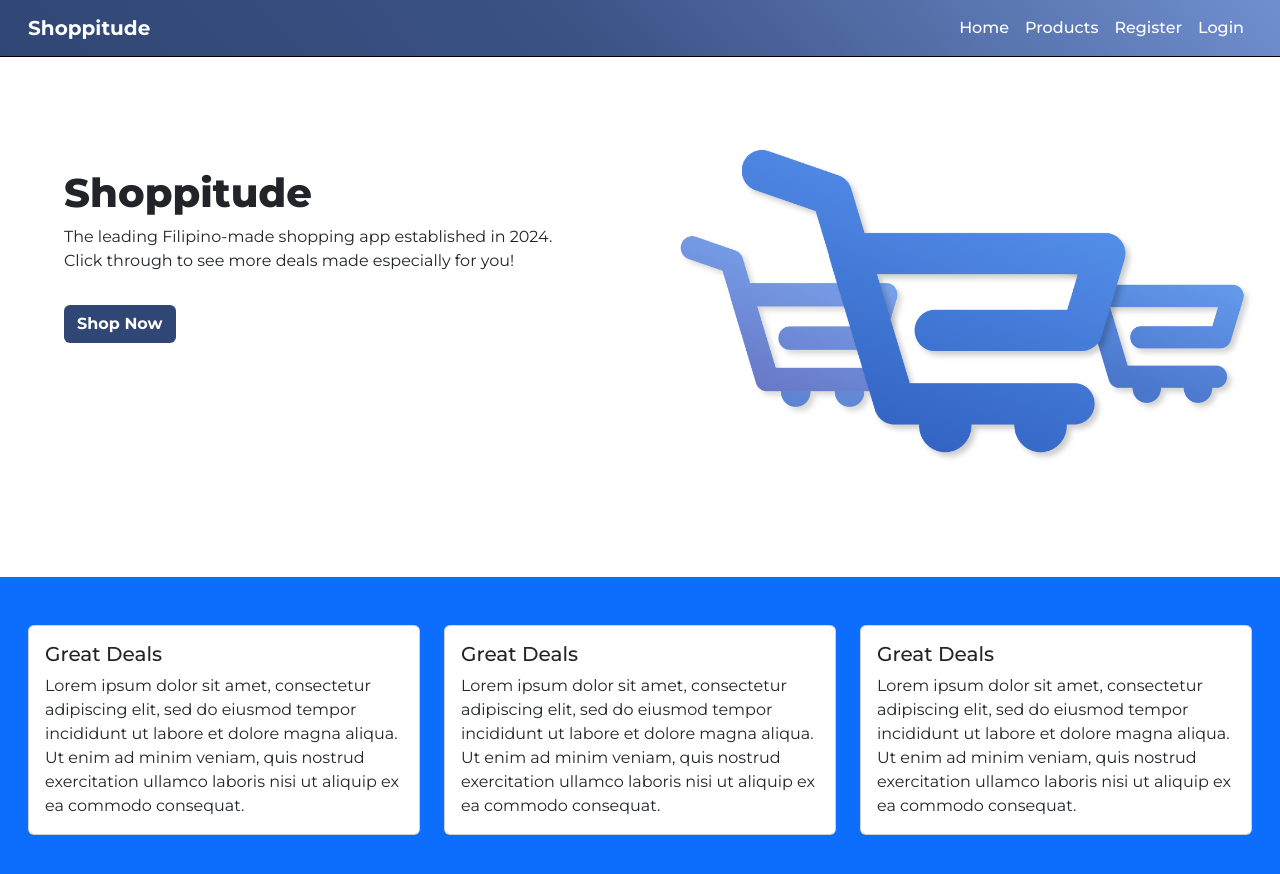
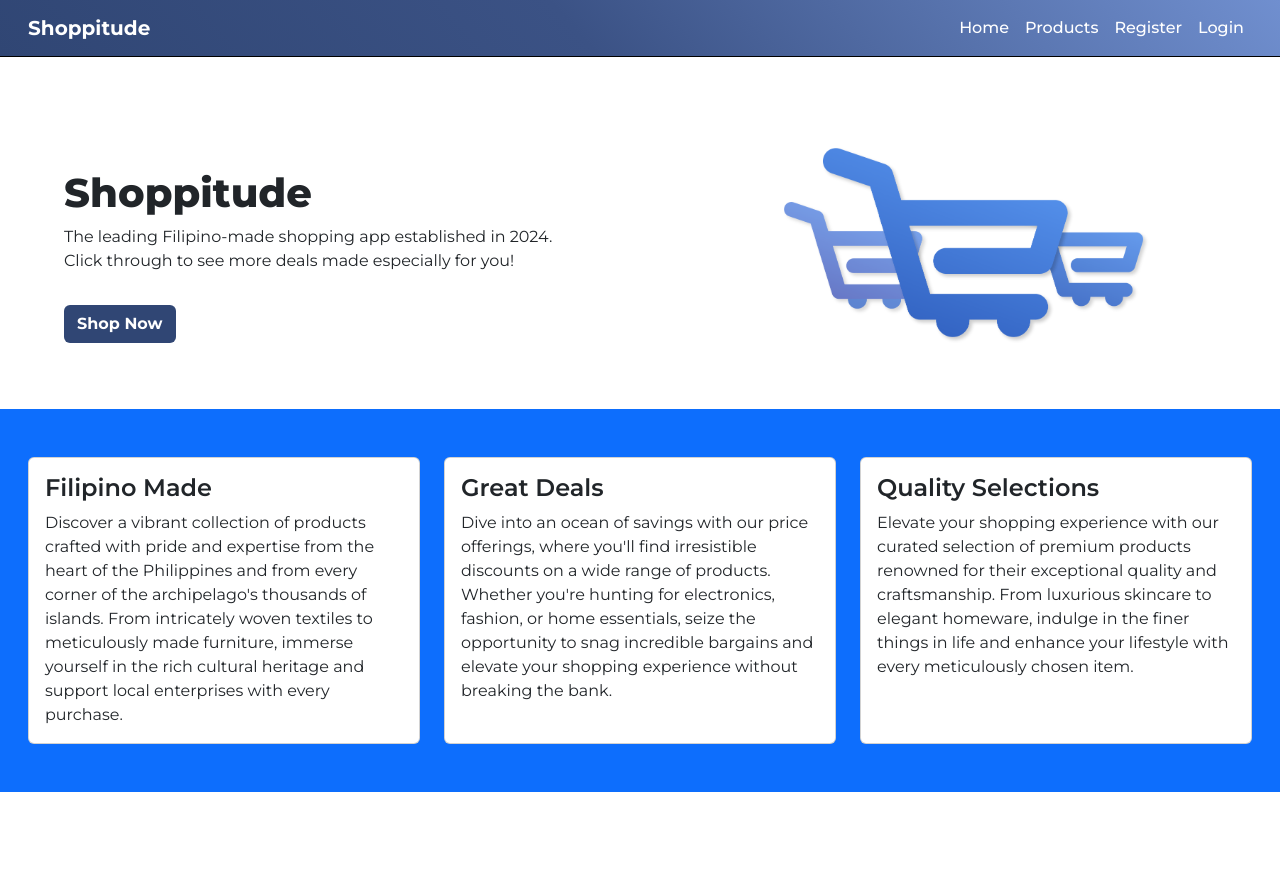
Before and after one commit to JohannCabero/ecommerce-react-app, a React (Create React App) app: page / in a window 1280 px wide. Shown: the top 874 px of the page. After the commit the page ends 800 px from the top, so only its background shows below. Built offline with nearby package versions, Linux system fonts and the light colour scheme; no server answers.

Commit message:
Added descriptions to Highlights cards and fixed vh of home banner

```diff
--- a/src/App.css
+++ b/src/App.css
@@ -28,6 +28,10 @@
     min-height: 30vh;
   }
 
+  .highlight-title {
+    text-align: center !important;
+  }
+
   #featured-btn {
     text-align: center;
   }
@@ -45,10 +49,10 @@
 /* Landscape Tablet Screens */
 @media (min-width: 768px){
 
-  #home-row-1 {
+/*  #home-row-1 {
     max-height: 60vh;
     min-height: 60vh;
-  }
+  }*/
 
   .home-banner {
     max-height: 30vh;
@@ -74,14 +78,14 @@
 /* Laptop Screens */
 @media (min-width: 992px){
 
-  #home-row-1 {
+/*  #home-row-1 {
     max-height: 65vh;
     min-height: 65vh;
-  }
+  }*/
 
   .home-banner {
-    max-height: 40vh;
-    min-height: 40vh;
+    max-height: 200px;
+    min-height: 200px;
   }
 
   .reg-log-img {
@@ -105,10 +109,6 @@
   font-weight: 800 !important;
 }
 
-.page-headers {
-  font-weight: 700 !important;
-}
-
 .shop-btn {
   background-color: rgba(48,70,116) !important;
   border-color: rgba(0,0,0,0) !important;
@@ -117,6 +117,14 @@
 #home-row-3 {
   max-height: 45vh;
   min-height: 45vh;
+}
+
+.highlight-title {
+  font-weight: 600 !important;
+}
+
+.page-headers {
+  font-weight: 700 !important;
 }
 
 #products-table {
--- a/src/components/Highlights.js
+++ b/src/components/Highlights.js
@@ -8,9 +8,9 @@ export default function Highlights(){
 			<Col className="my-2 my-md-4" xs={12} md={4}>
 				<Card className="highlight">
 					<Card.Body>
-						<Card.Title>Great Deals</Card.Title>
+						<Card.Title as="h4" className="highlight-title">Filipino Made</Card.Title>
 						<Card.Text>
-							Lorem ipsum dolor sit amet, consectetur adipiscing elit, sed do eiusmod tempor incididunt ut labore et dolore magna aliqua. Ut enim ad minim veniam, quis nostrud exercitation ullamco laboris nisi ut aliquip ex ea commodo consequat.
+							Discover a vibrant collection of products crafted with pride and expertise from the heart of the Philippines and from every corner of the archipelago's thousands of islands. From intricately woven textiles to meticulously made furniture, immerse yourself in the rich cultural heritage and support local enterprises with every purchase.
 						</Card.Text>
 					</Card.Body>
 				</Card>
@@ -19,9 +19,9 @@ export default function Highlights(){
 			<Col className="my-2 my-md-4" xs={12} md={4}>
 				<Card className="highlight">
 					<Card.Body>
-						<Card.Title>Great Deals</Card.Title>
+						<Card.Title as="h4" className="highlight-title">Great Deals</Card.Title>
 						<Card.Text>
-							Lorem ipsum dolor sit amet, consectetur adipiscing elit, sed do eiusmod tempor incididunt ut labore et dolore magna aliqua. Ut enim ad minim veniam, quis nostrud exercitation ullamco laboris nisi ut aliquip ex ea commodo consequat.
+							Dive into an ocean of savings with our price offerings, where you'll find irresistible discounts on a wide range of products. Whether you're hunting for electronics, fashion, or home essentials, seize the opportunity to snag incredible bargains and elevate your shopping experience without breaking the bank.
 						</Card.Text>
 					</Card.Body>
 				</Card>
@@ -30,9 +30,9 @@ export default function Highlights(){
 			<Col className="my-2 my-md-4" xs={12} md={4}>
 				<Card className="highlight">
 					<Card.Body>
-						<Card.Title>Great Deals</Card.Title>
+						<Card.Title as="h4" className="highlight-title">Quality Selections</Card.Title>
 						<Card.Text>
-							Lorem ipsum dolor sit amet, consectetur adipiscing elit, sed do eiusmod tempor incididunt ut labore et dolore magna aliqua. Ut enim ad minim veniam, quis nostrud exercitation ullamco laboris nisi ut aliquip ex ea commodo consequat.
+							Elevate your shopping experience with our curated selection of premium products renowned for their exceptional quality and craftsmanship. From luxurious skincare to elegant homeware, indulge in the finer things in life and enhance your lifestyle with every meticulously chosen item.
 						</Card.Text>
 					</Card.Body>
 				</Card>
```
